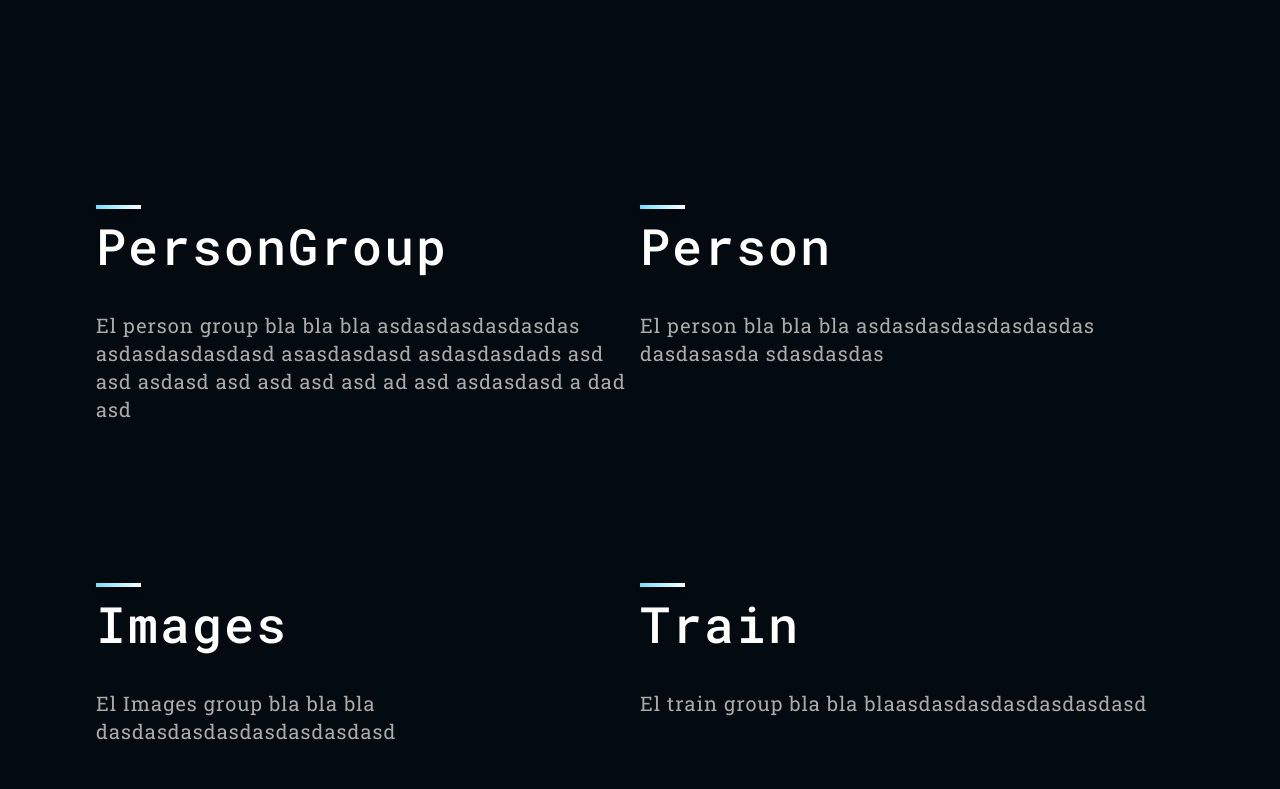
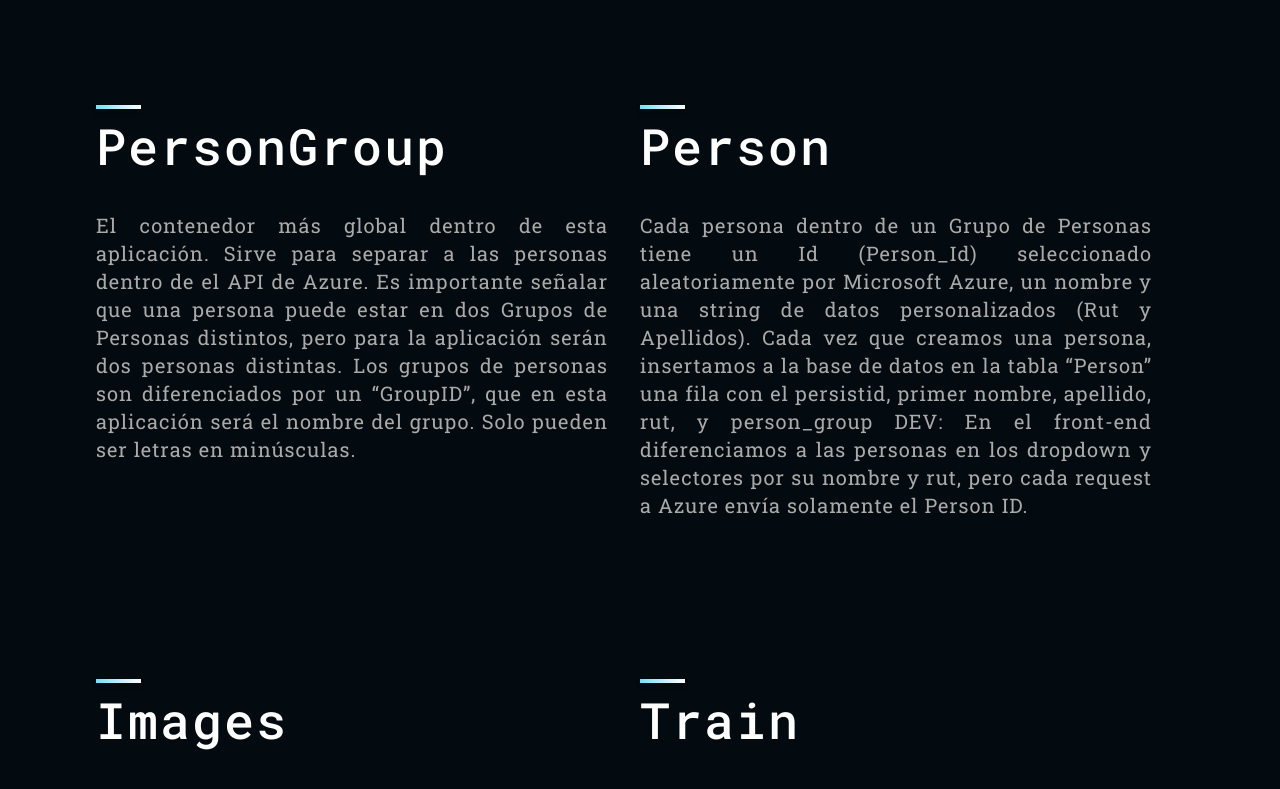
Before and after one commit to Cheick5/faceapi2023, a React (Create React App) app: page / in a window 1280 px wide. Shown: the part 1200-1989 px from the top of the page. Built offline with nearby package versions, Linux system fonts and the light colour scheme.

Commit message:
botón get started y documentación

```diff
--- a/src/App.js
+++ b/src/App.js
@@ -12,9 +12,10 @@ import AddCourse from './components/DataBase/AddCourse';
 import Enrolment from './components/DataBase/Enrolment';
 import {Navbar} from './components'
 import {Header, Tutorial, Footer} from './container'
-
+import { useRef } from 'react';
 
 function App() {
+
   return (
     <div>
       <Navbar/>
--- a/src/container/Header/Header.jsx
+++ b/src/container/Header/Header.jsx
@@ -1,13 +1,23 @@
 import React from 'react'
 import './Header.css'
 import Face_detection from '../../assets/Face_detection.png'
-const Header = () => {
+
+
+function Header ({ tutorialRef }){
+
+  const handleClickScroll = () => {
+    const element = document.getElementById('tutorial-component');
+    if (element) {
+      // 👇 Will scroll smoothly to the top of the next section
+      element.scrollIntoView({ behavior: 'smooth' });
+    }
+  };
   return (
     <div className='app__header app__wrapper section__padding '>
         <div className='app_header-info'>
             <h1 className='app__header-h1'>Face Api Recognition </h1>
             <p className='app__header-p'> Esta aplicación tiene como finalidad la detección de caras dentro de una foto. Esto es realizado a través de Azure Cognitive Services.</p>
-            <button className='app__header-button' type='button'>Get started</button>
+            <button className='app__header-button' type='button' onClick={handleClickScroll}>Get started</button>
             <img className='app__header-img' src={Face_detection} alt="header img" />
         </div>
 
--- a/src/container/Tutorial/Tutorial.css
+++ b/src/container/Tutorial/Tutorial.css
@@ -1,6 +1,6 @@
 .app__tutorial-container{
     padding: 0 6rem;
-    margin: 300px 0;
+    margin: 200px 0;
     display: flex;
     flex-direction: column;
 }
@@ -28,7 +28,8 @@
     letter-spacing: 0.05em;
     line-height: 28px;
     font-size: 20px;
-    text-align: left;
+    text-align: justify;
+    margin-right: 2rem;
 }
 
 
@@ -68,7 +69,7 @@
 
         line-height: 25px;
         font-size: 17px;
-        text-align: center;
+        text-align: justify;
 
     }
     .app__tutorial-info div {
--- a/src/container/Tutorial/Tutorial.jsx
+++ b/src/container/Tutorial/Tutorial.jsx
@@ -4,29 +4,39 @@ import './Tutorial.css'
 const Tutorial = () => {
   return (
 
-    <div className = 'app__tutorial-container'>
+    <div className = 'app__tutorial-container' id = "tutorial-component">
         <div className='app__tutorial-group'>
             <div className='app__tutorial-info'>
                 <div />
                 <h1 className='app-tutorial-h1'> PersonGroup</h1>
-                <p className='app-tutorial-p'> El person group bla bla bla asdasdasdasdasdas asdasdasdasdasd asasdasdasd asdasdasdads asd asd  asdasd asd asd asd asd ad asd asdasdasd a dad asd </p>
+                <p className='app-tutorial-p'> El contenedor más global dentro de esta aplicación. Sirve para separar a las personas dentro de el API de Azure. Es importante señalar que una persona puede estar en dos Grupos de Personas distintos, pero para la aplicación serán dos personas distintas.
+                    Los grupos de personas son diferenciados por un “GroupID”, que en esta aplicación será el nombre del grupo. Solo pueden ser letras en minúsculas.
+                </p>
             </div>
             <div className='app__tutorial-info'>
                 <div/>
                 <h1 className='app-tutorial-h1'> Person</h1>
-                <p className='app-tutorial-p'> El person bla bla bla asdasdasdasdasdasdas dasdasasda sdasdasdas</p>
+                <p className='app-tutorial-p'> Cada persona dentro de un Grupo de Personas tiene un Id (Person_Id) seleccionado aleatoriamente por Microsoft Azure, un nombre y una string de datos personalizados (Rut y Apellidos).
+                    Cada vez que creamos una persona, insertamos a la base de datos en la tabla “Person” una fila con el persistid, primer nombre, apellido, rut, y person_group
+                    DEV: En el front-end diferenciamos a las personas en los dropdown y selectores por su nombre y rut, pero cada request a Azure envía solamente el Person ID.
+                </p>
             </div>
         </div>
         <div className='app__tutorial-group'>
             <div className='app__tutorial-info'>
                 <div/>
                 <h1 className='app-tutorial-h1'> Images</h1>
-                <p className='app-tutorial-p'> El Images group bla bla bla dasdasdasdasdasdasdasdasd</p>
+                <p className='app-tutorial-p'> A cada persona hay que entrenarla con imágenes de esa persona sola (Por ahora). Estas imágenes se guardan dentro de la carpeta src/Python/uploads y son enviadas a la API de Azure, la cual NO guarda una copia de la imagen, pero guarda un id para cada foto, llamado persistid.
+                    Tanto el persistid como el nombre de la imagen dentro de la carpeta se guarda dentro de la base de datos, teniendo de llave foránea el Person_Id
+                    En caso de cualquier error, se puede revisar las imágenes subidas a cada persona y borrar las que quiera.
+                </p>
             </div>
             <div className='app__tutorial-info'>
                 <div/>
                 <h1 className='app-tutorial-h1'> Train</h1>
-                <p className='app-tutorial-p'> El train group bla bla blaasdasdasdasdasdasdasd </p>
+                <p className='app-tutorial-p'> Una vez se está satisfecho con las fotos subidas, se puede entrenar a todo el grupo de personas a la vez.
+                    Se puede entrenar al mismo grupo un número ilimitado de veces, pero hay que tener en cuenta que el entrenamiento no es instantáneo.
+                </p>
             </div>
         </div>
 
@@ -36,7 +46,7 @@ const Tutorial = () => {
             <div className='app__tutorial-info'>
                 <div/>
                 <h1 className='app-tutorial-h1'> Database</h1>
-                <p className='app-tutorial-p'> El database group bla bla bla </p>
+                <p className='app-tutorial-p'> En la base de datos  guardamos la información de las personas ingresadas al API de Azure,  un aprtado para ingresar cursos, y otro para inscribir los alumnos a los cursos. Esto es necesario para poder guardar de manera eficiente la asistencia.</p>
             </div>
 
             <div className='app__tutorial-info'>
```
